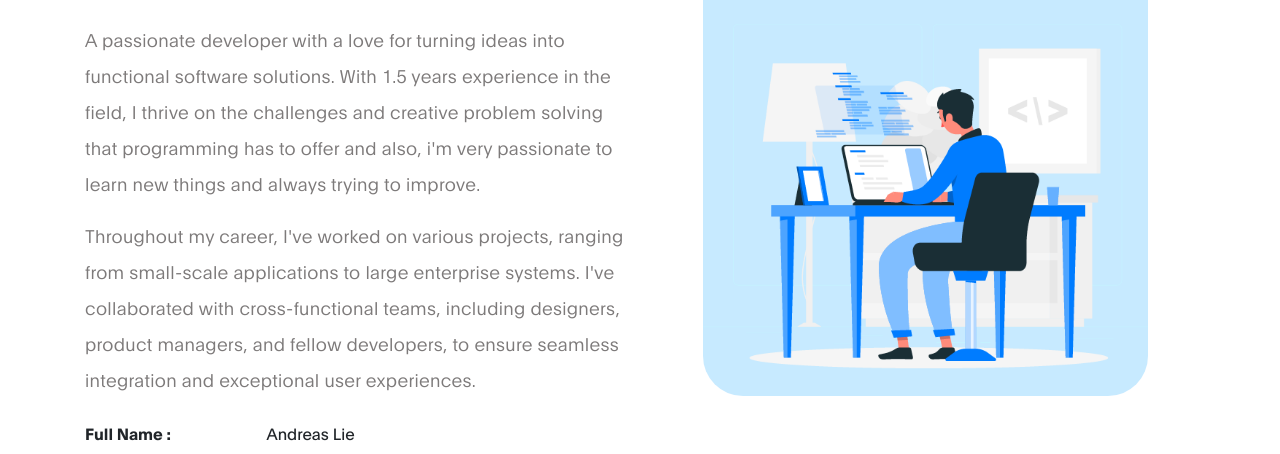
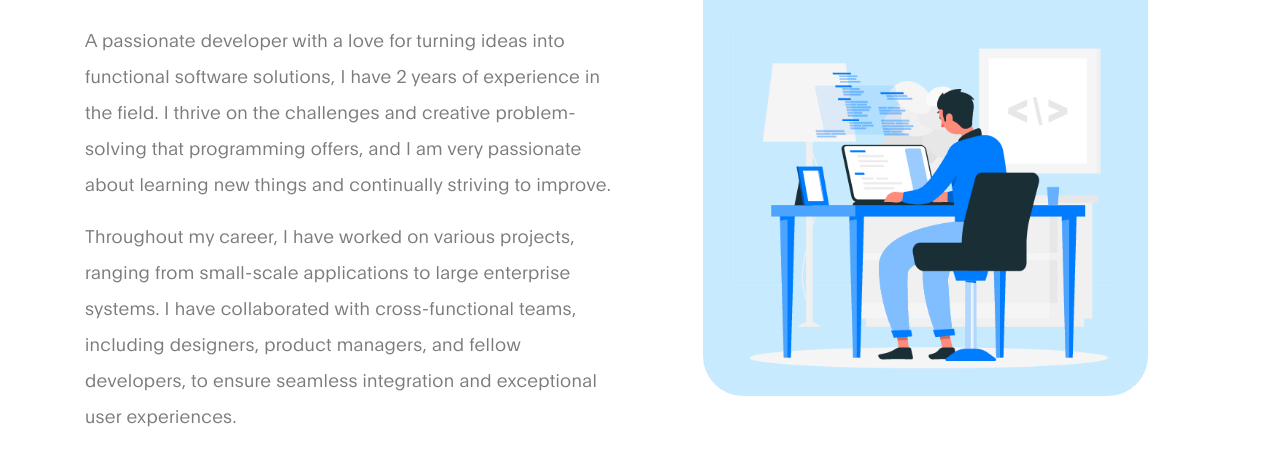
Before and after one commit to WinniWonka/andreas-porto-2, a plain HTML site: page index.html in a window 1280 px wide. Shown: the part 326-780 px from the top of the page. Drawn offline with Linux system fonts and the light colour scheme.

Commit message:
Update 2024 CV

```diff
--- a/index.html
+++ b/index.html
@@ -21,7 +21,7 @@
   <link rel="apple-touch-icon" sizes="144x144" href="images/cv_icon/apple-icon-144x144.png">
   <link rel="apple-touch-icon" sizes="152x152" href="images/cv_icon/apple-icon-152x152.png">
   <link rel="apple-touch-icon" sizes="180x180" href="images/cv_icon/apple-icon-180x180.png">
-  <link rel="icon" type="image/png" sizes="192x192"  href="images/cv_icon/android-icon-192x192.png">
+  <link rel="icon" type="image/png" sizes="192x192" href="images/cv_icon/android-icon-192x192.png">
   <link rel="icon" type="image/png" sizes="32x32" href="images/cv_icon/favicon-32x32.png">
   <link rel="icon" type="image/png" sizes="96x96" href="images/cv_icon/favicon-96x96.png">
   <link rel="icon" type="image/png" sizes="16x16" href="images/cv_icon/favicon-16x16.png">
@@ -74,7 +74,7 @@
         </ul>
 
         <div class="mt-lg-0 mt-3 mb-4 mb-lg-0">
-          <a href="https://drive.google.com/u/0/uc?id=1-i3awXzHYJLwlFtNm4eRDKiLqYGRHxrj&export=download"
+          <a href="https://drive.google.com/file/d/1RxPlSwulnTVlisXoo0ILN9ApkFWA5EGJ/view?usp=sharing"
             class="custom-btn btn" download>Download CV</a>
         </div>
       </div>
@@ -113,15 +113,15 @@
         <div class="col-lg-6 col-md-6 col-12">
           <h3 class="mb-4">This is Andre's Resume</h3>
 
-          <p>A passionate developer with a love for turning ideas into functional software solutions. With 1.5
-            years experience in the field, I thrive on the challenges and creative problem solving that
-            programming has to offer and also, i'm very passionate to learn new things and always trying to
-            improve.</p>
+          <p>A passionate developer with a love for turning ideas into functional software solutions, I have 2
+            years of experience in the field. I thrive on the challenges and creative problem-solving that
+            programming offers, and I am very passionate about learning new things and continually striving
+            to improve.</p>
 
-          <p>Throughout my career, I've worked on various projects, ranging from small-scale
-            applications to large enterprise systems. I've collaborated with cross-functional teams, including
-            designers, product managers, and fellow developers, to ensure seamless integration and
-            exceptional user experiences.</p>
+          <p>Throughout my career, I have worked on various projects, ranging from small-scale
+            applications to large enterprise systems. I have collaborated with cross-functional teams,
+            including designers, product managers, and fellow developers, to ensure seamless integration
+            and exceptional user experiences.</p>
 
           <ul class="mt-4 mb-5 mb-lg-0 profile-list list-unstyled">
             <li><strong>Full Name :</strong> Andreas Lie </li>
@@ -215,9 +215,9 @@
             <img src="images/projects/CinemaProjLaravel.png" class="card-img-top" alt="rfm" />
             <div class="card-body">
               <p class="card-text">
-                Cinema is a dynamic and immersive cinema movie project crafted using the powerful Laravel framework. Github >>
-                <a href="https://github.com/WinniWonka/cinema-movie"
-                  class="text-black fw-bold">Cinema</a>
+                Cinema is a dynamic and immersive cinema movie project crafted using the powerful Laravel framework.
+                Github >>
+                <a href="https://github.com/WinniWonka/cinema-movie" class="text-black fw-bold">Cinema</a>
               </p>
             </div>
           </div>
@@ -283,7 +283,7 @@
             <li><a href="https://github.com/WinniWonka" rel="noopener" class="fab fa-github"></a></li>
           </ul>
 
-          <p class="copyright-text mt-5 pt-3">Copyright &copy; 2023 Andreas Lie :)</p>
+          <p class="copyright-text mt-5 pt-3">Copyright &copy; 2024 Andreas Lie :)</p>
         </div>
 
       </div>
```
